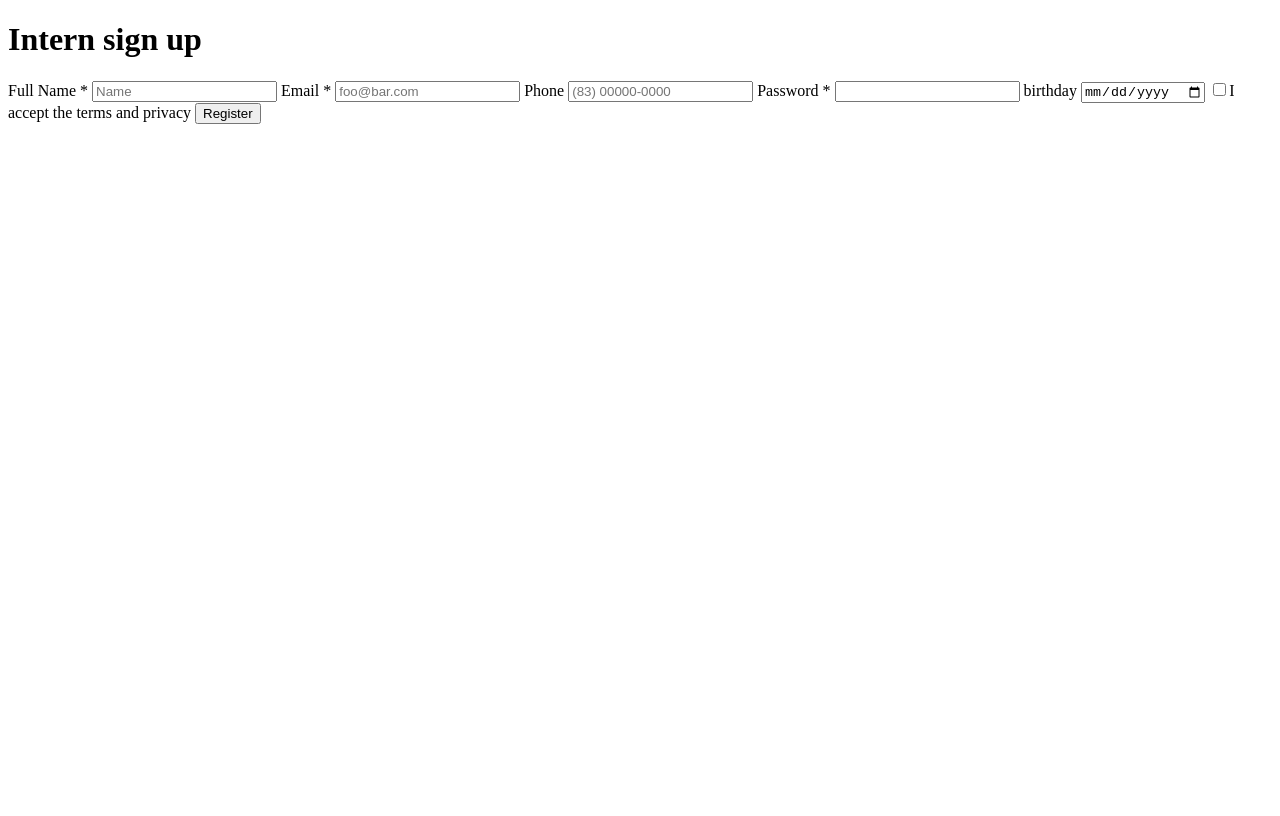
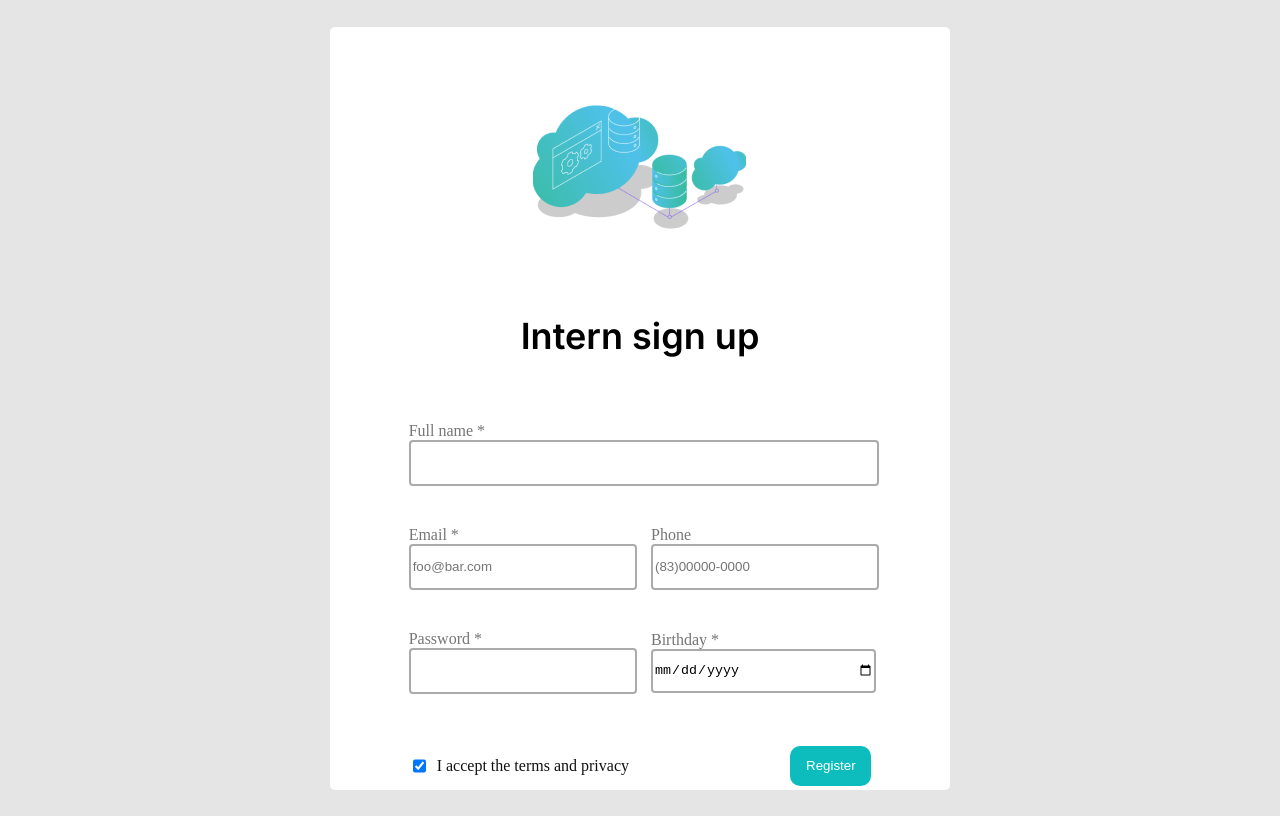
Before and after one commit to JoaoLucasVargas/intern-sign-up, a plain HTML site: page index.html in a window 1280 px wide. Drawn offline with Linux system fonts and the light colour scheme.

Commit message:
first page e css prontos

```diff
--- a/index.html
+++ b/index.html
@@ -1,34 +1,58 @@
 <!DOCTYPE html>
-<html>
+<html lang="en">
   <head>
-        <meta charset="UTF-8">
-        <title>Intern sign up</title>
-        <link rel="stylesheet" href="reset.css">
-        <link rel="stylesheet" href="style2.css">
+    <title>Intern Sign Up</title>
+    <meta charset="UTF-8" />
+    <meta name="viewport" content="widht=device-widht, initial-scale=1" shrink-to-fit="no"/>
+    <link href="https://fonts.googleapis.com/css2?family=Nunito:ital,wght@0,400;0,700;1,400&display=swap" rel="stylesheet"/>
+    <link href="https://fonts.googleapis.com/css2?family=Inter:wght@600&family=Nunito:ital,wght@0,400;0,700;1,400&display=swap" rel="stylesheet"/>
+    <link rel="stylesheet" type="text/css" href="style.css" />
   </head>
 
-    <body>
-        <h1 class="title">Intern sign up</h1>
+  <body class="container">
+    <div class="card">
+      <div class="logo">
+        <img src="data1.png" />
+        <h1 class="titulo">Intern sign up</h1>
+      </div>
+
       <form class="formulario">
-            <label for="name">Full Name *</label>
-            <input class="inputs" type="text" id="name" required placeholder="Name">
 
-            <label for="email" >Email *</label>
-            <input class="inputs" type="email" id="email" required placeholder="foo@bar.com">
+        <div class="inputs nome">
+          <label for="fullname">Full name *</label>
+          <input type="text" id="fullname"/>
+        </div>
 
+        <div class="inputs email">
+          <label for="email">Email *</label>
+          <input type="text" id="email" placeholder="foo@bar.com" />
+        </div>
+
+        <div class="inputs telefone">
           <label for="phone">Phone</label>
-            <input class="inputs" type="tel" id="phone" placeholder="(83) 00000-0000">
+          <input type="number" id="phone" placeholder="(83)00000-0000"/>
+        </div>
 
+        <div class="inputs password">
           <label for="password">Password *</label>
-            <input class="inputs" type="password" id="password" required>
+          <input type="text" id="password"/>
+        </div>
 
-            <label for="birthday">birthday</label>
-            <input class="inputs" type="date" id="birthday" required>
+        <div class="inputs birthday">
+          <label for="birthday">Birthday *</label>
+          <input type="date" id="birthday"/>
+        </div>
 
-            <label><input type="checkbox">I accept the terms and privacy</label>
+        <div class="check accepted">
+          <input type="checkbox" checked id="accept"/>
+          <label for="accept">I accept the terms and privacy</label>
+        </div>
 
-            <input type="submit" value="Register">
+        <div class="enviar">
+          <button type="submit" class="button">Register</button>
+        </div>
+
       </form>
+    </div>
   </body>
-
 </html>
--- a/style.css
+++ b/style.css
@@ -1,10 +1,189 @@
-.title {
-    text-align: center;
-    font-weight: bold;
-    font-size: 40px;
+
+.container {
+  display: flex;
+  align-items: center;
+  justify-content: center;
+  background-color: #e5e5e5;
+}
+
+.card {
+  background-color: #fff;
+  border-radius: 0.313rem;
+  height: 97%;
+  width: 80%;
+  max-width: 38.75rem;
+  max-height: 47.688rem;
+  display: flex;
+  flex-direction: column;
+  align-items: center;
+  margin: 1rem;
+}
+
+.logo {
+  padding-top: 1.75rem;
+  display: flex;
+  align-items: center;
+  flex-direction: column;
+}
+
+.titulo {
+  font-size: 2.25rem;
+  line-height: 1.5rem;
+  padding: 0.938rem;
+  font-family: "Inter", sans-serif;
+  padding-bottom: 3.125rem;
 }
 
 .inputs {
-    display: inline-block;
-    margin: 10px 20px 10px 0;
+  display: flex;
+  flex-direction: column;
+  align-items: flex-start;
 }
+
+.check {
+  display: flex;
+  align-items: center;
+}
+
+.check > label {
+  color: #111111;
+  padding-left: 0.5rem;
+}
+
+.check > input {
+  width: auto;
+}
+
+.formulario {
+  display: grid;
+  grid-template-columns: 1fr 1fr;
+  grid-template-rows: 1fr 1fr 1fr 1fr;
+  gap: 2.5rem 1.375rem;
+  grid-template-areas:
+    "fullname fullname"
+    "email phone"
+    "password birthday"
+    "acceptTerms registerButton";
+  align-items: center;
+}
+
+.nome {
+  grid-area: fullname;
+}
+
+.email {
+  grid-area: email;
+}
+
+.telefone {
+  grid-area: phone;
+}
+
+.password {
+  grid-area: password;
+}
+
+.birthday {
+  grid-area: birthday;
+}
+
+.accepted {
+  grid-area: acceptTerms;
+}
+
+.enviar {
+  grid-area: registerButton;
+  display: flex;
+  justify-content: flex-end;
+}
+
+input {
+  border: 0.125rem solid #aaaaaa;
+  border-radius: 0.25rem;
+  height: 2.5rem;
+  width: 100%;
+}
+
+label {
+  color: #767676;
+}
+
+.button{
+  width: 5.063rem;
+  height: 2.5rem;
+  max-width: 5.063rem;
+  max-height: 2.5rem;
+  border-radius: 0.625rem;
+  border-style: none;
+  background-color: #0DBDBD;
+  color: #FFFFFF;
+}
+
+@media (max-width: 650px){
+  .container{
+    background-color: #ffffff;
+  }
+
+  .form{
+    display: grid;
+    grid-template-columns: 1fr 1fr;
+    grid-template-rows: 1fr 1fr 1fr 1fr 1fr 1fr;
+    gap: 3.75rem 2.5rem;
+    grid-template-areas:
+    "fullName fullName"
+    "email email"
+    "password password"
+    "phone birthday"
+    "acceptTerms acceptTerms"
+    "registerButton registerButton";
+  }
+}
+
+.container {
+  display: flex;
+  align-items: center;
+  justify-content: center;
+  background-color: #E5E5E5;
+  height: 100vh;
+}
+
+.card {
+  background-color: #FFFFFF;
+  border-radius: 5px;
+  height: 763px;
+  width: 620px;
+  display: flex;
+  flex-direction: column;
+  align-items: center;
+}
+
+img{
+  margin-top: 50px;
+  padding-bottom: 56px;
+}
+
+h1{
+  display: flex;
+  justify-content: center;
+  font-family: "Inter", sans-serif;
+  font-size: 40px;
+  line-height: 24px;
+  font-weight: 400;
+  padding-bottom: 157px;
+
+}
+
+.button input{
+  display: flex;
+  font-family: "Nunito", sans-serif;
+  font-size: 36px;
+  font-weight: 400;
+  background-color: #0DBDBD;
+  color: white;
+  width: 269px;
+  height: 177px;
+  margin-bottom: 137px;
+  border-radius: 10px;
+  border-style: none;
+  justify-content: center;
+}
```
Also changed, not shown: data1.png (added). Lines whose indentation alone changed are shown as unchanged.
